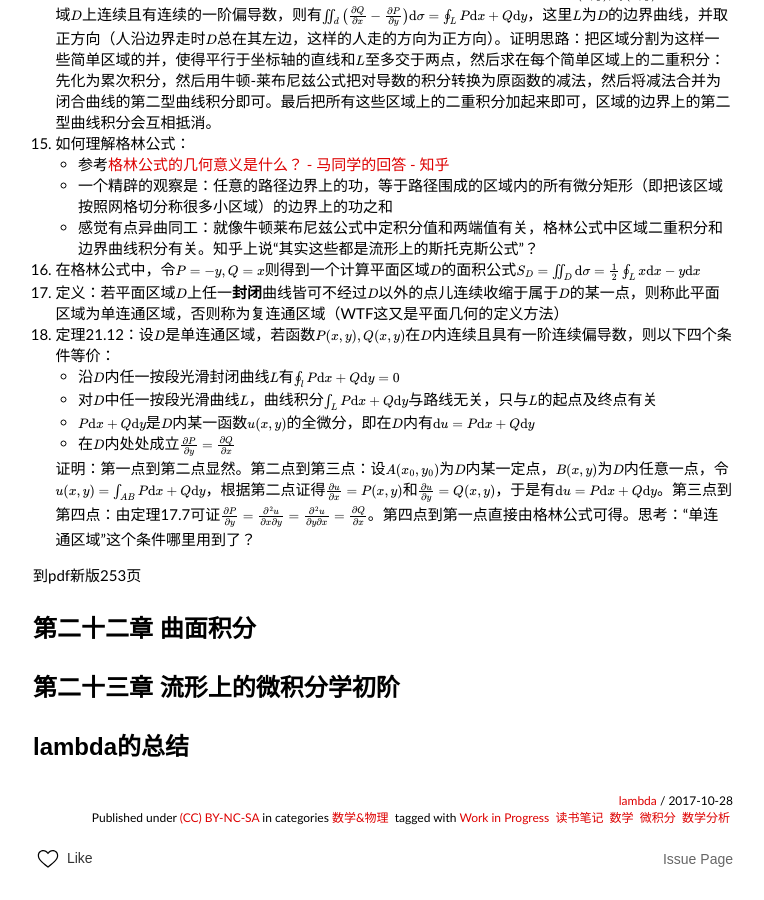
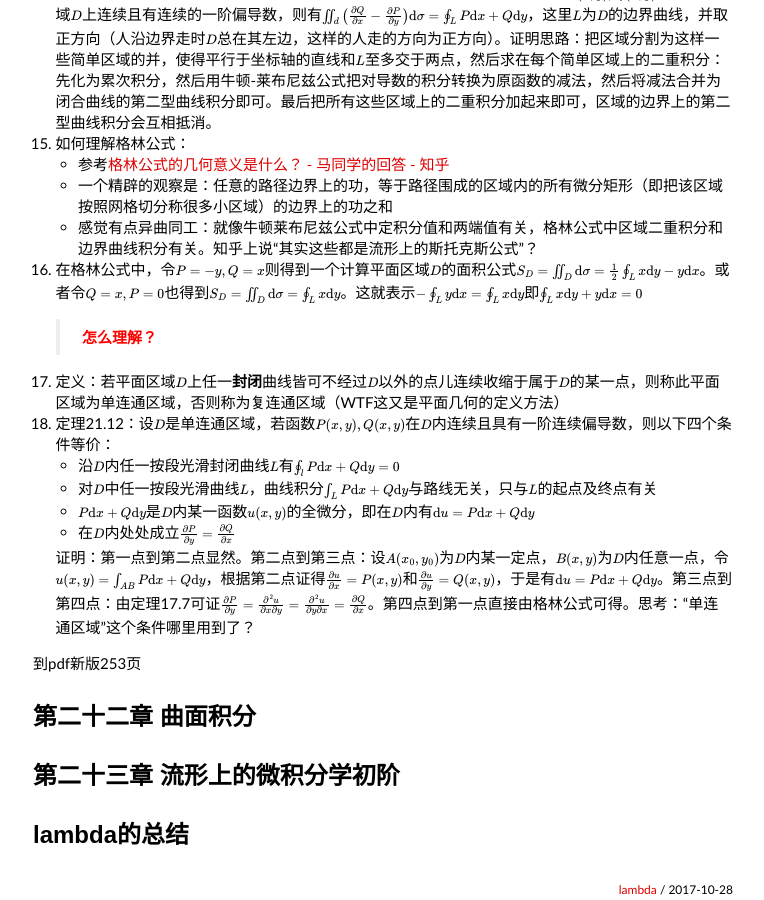
Before and after one commit to lam8da/lam8da.github.io, a Jekyll site: the page built from _posts/2017-10-28-mathematical-analysis-by-east-china-normal-university-notes2.md, in a window 1280 px wide and 900 px high, scrolled down 13308 px. Shown: the whole window, without its empty margins (257-1021 px from the left). Built offline with Jekyll 4.4.1, drawn with Linux system fonts in a browser that asks for light colours; nearby versions of some CDN libraries; formulas are drawn with MathJax 3.

Commit message:
more about green formula

```diff
--- a/_posts/2017-10-28-mathematical-analysis-by-east-china-normal-university-notes2.md
+++ b/_posts/2017-10-28-mathematical-analysis-by-east-china-normal-university-notes2.md
@@ -440,7 +440,9 @@ f(\xi_i,\eta_i)\Delta\sigma_i$$为函数$$f(x,y)$$在$$D$$上属于分割$$T$$
    - 参考[格林公式的几何意义是什么？ - 马同学的回答 - 知乎](https://www.zhihu.com/question/22674439/answer/185939984)
    - 一个精辟的观察是：任意的路径边界上的功，等于路径围成的区域内的所有微分矩形（即把该区域按照网格切分称很多小区域）的边界上的功之和
    - 感觉有点异曲同工：就像牛顿莱布尼兹公式中定积分值和两端值有关，格林公式中区域二重积分和边界曲线积分有关。知乎上说“其实这些都是流形上的斯托克斯公式”？
-1. 在格林公式中，令$$P=-y,Q=x$$则得到一个计算平面区域$$D$$的面积公式$$S_D=\iint_D \mathrm{d}\sigma=\frac{1}{2}\oint_L x\mathrm{d}x-y\mathrm{d}x$$
+1. 在格林公式中，令$$P=-y,Q=x$$则得到一个计算平面区域$$D$$的面积公式$$S_D=\iint_D \mathrm{d}\sigma=\frac{1}{2}\oint_L x\mathrm{d}y-y\mathrm{d}x$$。或者令$$Q=x,P=0$$也得到$$S_D=\iint_D\mathrm{d}\sigma=\oint_L x\mathrm{d}y$$。这就表示$$-\oint_L y\mathrm{d}x=\oint_L x\mathrm{d}y$$即$$\oint_L x\mathrm{d}y+y\mathrm{d}x=0$$
+   > 怎么理解？
+     {: .lambda_question}
 1. 定义：若平面区域$$D$$上任一**封闭**曲线皆可不经过$$D$$以外的点儿连续收缩于属于$$D$$的某一点，则称此平面区域为单连通区域，否则称为复连通区域（WTF这又是平面几何的定义方法）
 1. 定理21.12：设$$D$$是单连通区域，若函数$$P(x,y),Q(x,y)$$在$$D$$内连续且具有一阶连续偏导数，则以下四个条件等价：
    - 沿$$D$$内任一按段光滑封闭曲线$$L$$有$$\oint_l P\mathrm{d}x+Q\mathrm{d}y=0$$
```
